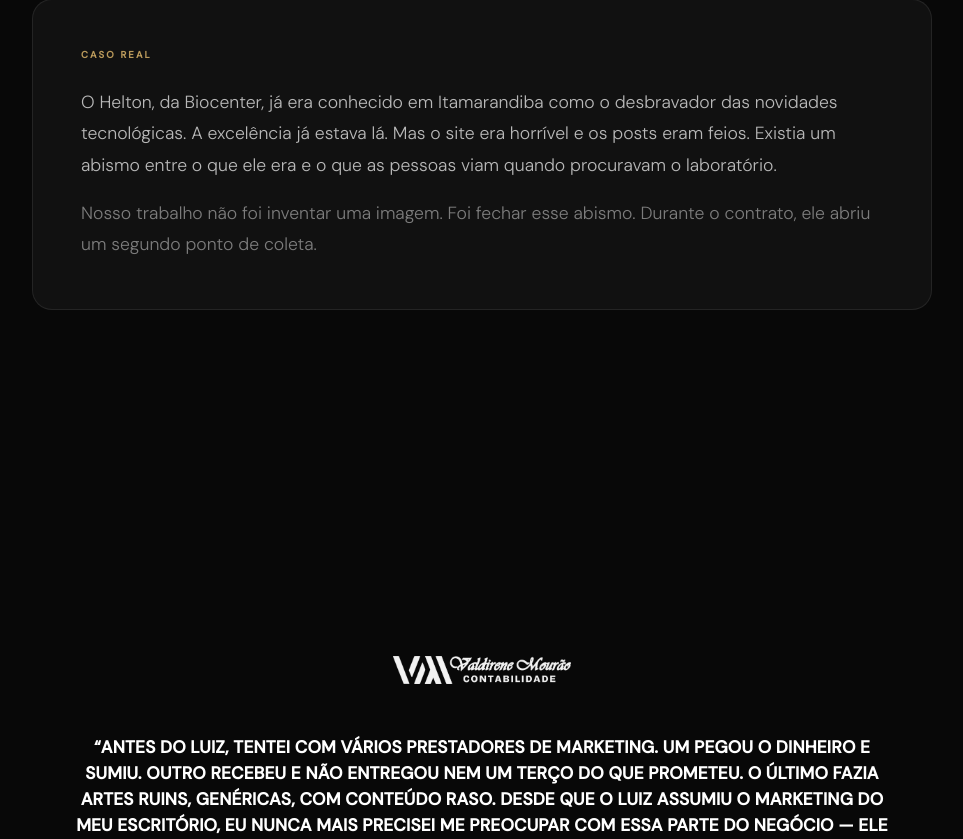
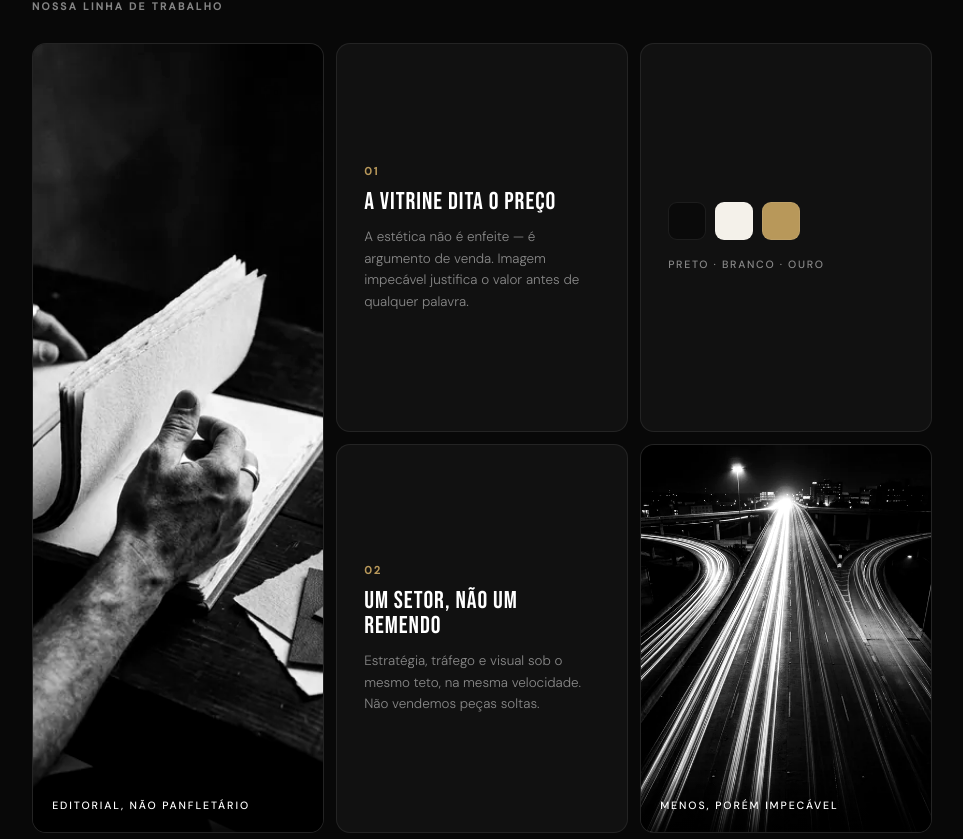
Before and after one commit to euluizvaladares/setor-de-marketing, a Next.js app: page / in a window 1280 px wide. Shown: the part 4741-5580 px from the top of the page, without its empty margins (158-1121 px from the left). Built offline with nearby package versions, Linux system fonts and the light colour scheme.

Commit message:
Replace caso real with moodboard explaining work approach (3 pillars + aesthetic)

```diff
--- a/app/globals.css
+++ b/app/globals.css
@@ -622,6 +622,76 @@ body {
 .svc-plus::after { width: 1.5px; height: 16px; transform: translate(-50%, -50%); }
 .svc-row:hover .svc-plus { transform: rotate(135deg); }
 
+/* ── Moodboard — nossa linha de trabalho ── */
+.mood-grid {
+  display: grid;
+  grid-template-columns: repeat(3, 1fr);
+  grid-auto-rows: 1fr;
+  gap: 12px;
+}
+.mood-tile {
+  border: 1px solid var(--ds-border);
+  border-radius: 14px;
+  background: var(--ds-surface);
+  overflow: hidden;
+  min-height: 158px;
+}
+.mood-tall { grid-row: span 2; }
+.mood-wide { grid-column: span 2; }
+
+.mood-img { position: relative; margin: 0; }
+.mood-img img { width: 100%; height: 100%; object-fit: cover; display: block; filter: grayscale(1) contrast(1.05); }
+.mood-img figcaption {
+  position: absolute; left: 0; right: 0; bottom: 0;
+  padding: 1.4rem 1.2rem 1.1rem;
+  font-family: var(--font-dm); font-size: 0.66rem; font-weight: 500;
+  letter-spacing: 0.18em; text-transform: uppercase; color: #fff;
+  background: linear-gradient(to top, rgba(0,0,0,0.88), transparent);
+}
+.mood-principle {
+  padding: 1.7rem; display: flex; flex-direction: column; gap: 0.7rem;
+  justify-content: center;
+}
+.mood-k {
+  font-family: var(--font-dm); font-size: 0.68rem; font-weight: 600;
+  letter-spacing: 0.2em; color: var(--gold);
+}
+.mood-principle h4 {
+  margin: 0; font-family: var(--font-bebas); font-weight: 400;
+  letter-spacing: 0.04em; text-transform: uppercase;
+  font-size: clamp(1.25rem, 1.9vw, 1.7rem); color: #fff; line-height: 1.02;
+}
+.mood-principle p {
+  margin: 0; font-family: var(--font-dm); font-weight: 300;
+  font-size: 0.84rem; color: rgba(255,255,255,0.5); line-height: 1.6;
+}
+.mood-palette {
+  padding: 1.7rem; display: flex; flex-direction: column;
+  justify-content: center; gap: 1.1rem;
+}
+.mood-swatches { display: flex; gap: 0.55rem; }
+.mood-swatches span {
+  width: 38px; height: 38px; border-radius: 9px; border: 1px solid var(--ds-border);
+}
+.mood-type {
+  padding: 1.7rem; display: flex; flex-direction: column;
+  justify-content: center; gap: 0.5rem;
+}
+.mood-aa {
+  font-family: var(--font-bebas); font-weight: 400; line-height: 0.85;
+  font-size: 3.6rem; color: var(--gold);
+}
+.mood-cap {
+  font-family: var(--font-dm); font-size: 0.66rem; font-weight: 500;
+  letter-spacing: 0.16em; text-transform: uppercase; color: rgba(255,255,255,0.5);
+}
+@media (max-width: 768px) {
+  .mood-grid { grid-template-columns: 1fr; grid-auto-rows: auto; gap: 10px; }
+  .mood-tall, .mood-wide { grid-row: auto; grid-column: auto; }
+  .mood-tile { min-height: auto; }
+  .mood-img { aspect-ratio: 16 / 10; }
+}
+
 /* ── Investimento (dois modelos de contratação) ── */
 .inv-grid { display: grid; grid-template-columns: 1fr 1fr; gap: 1.5rem; }
 .inv-card {
--- a/app/page.tsx
+++ b/app/page.tsx
@@ -682,43 +682,56 @@ export default function Home() {
             ))}
           </div>
 
-          {/* Caso real — Biocenter */}
-          <div className="reveal reveal-delay-2" style={{
-            background: 'var(--ds-surface)',
-            border: '1px solid var(--ds-border)',
-            borderRadius: '20px',
-            padding: '3rem',
-          }}>
-            <span style={{
-              fontFamily: 'var(--font-dm)',
-              fontSize: '0.6rem',
-              fontWeight: 700,
-              letterSpacing: '0.22em',
-              textTransform: 'uppercase',
-              color: 'var(--gold)',
-              display: 'block',
-              marginBottom: '1.5rem',
-            }}>
-              Caso real
+          {/* Moodboard — nossa linha de trabalho */}
+          <div className="reveal">
+            <span className="ds-label" style={{ marginBottom: '1.75rem', display: 'block' }}>
+              Nossa linha de trabalho
             </span>
-            <p style={{
-              fontFamily: 'var(--font-dm)', fontWeight: 300,
-              fontSize: 'clamp(1rem, 1.4vw, 1.1rem)',
-              color: 'rgba(255,255,255,0.7)', lineHeight: 1.8,
-            }}>
-              O Helton, da Biocenter, já era conhecido em Itamarandiba como o desbravador das novidades tecnológicas.
-              A excelência já estava lá. Mas o site era horrível e os posts eram feios.
-              Existia um abismo entre o que ele era e o que as pessoas viam quando procuravam o laboratório.
-            </p>
-            <p style={{
-              fontFamily: 'var(--font-dm)', fontWeight: 300,
-              fontSize: 'clamp(1rem, 1.4vw, 1.1rem)',
-              color: 'rgba(255,255,255,0.45)', lineHeight: 1.8,
-              marginTop: '1rem',
-            }}>
-              Nosso trabalho não foi inventar uma imagem. Foi fechar esse abismo.
-              Durante o contrato, ele abriu um segundo ponto de coleta.
-            </p>
+            <div className="mood-grid">
+              {/* eslint-disable @next/next/no-img-element */}
+              <figure className="mood-tile mood-img mood-tall">
+                <img src="/svc-identidade.webp" alt="" loading="lazy" />
+                <figcaption>Editorial, não panfletário</figcaption>
+              </figure>
+
+              <div className="mood-tile mood-principle">
+                <span className="mood-k">01</span>
+                <h4>A vitrine dita o preço</h4>
+                <p>A estética não é enfeite — é argumento de venda. Imagem impecável justifica o valor antes de qualquer palavra.</p>
+              </div>
+
+              <div className="mood-tile mood-palette">
+                <div className="mood-swatches">
+                  <span style={{ background: '#0a0a0a' }} />
+                  <span style={{ background: '#f4f1ea' }} />
+                  <span style={{ background: 'var(--gold)' }} />
+                </div>
+                <span className="mood-cap">Preto · Branco · Ouro</span>
+              </div>
+
+              <div className="mood-tile mood-principle">
+                <span className="mood-k">02</span>
+                <h4>Um setor, não um remendo</h4>
+                <p>Estratégia, tráfego e visual sob o mesmo teto, na mesma velocidade. Não vendemos peças soltas.</p>
+              </div>
+
+              <figure className="mood-tile mood-img">
+                <img src="/svc-trafego.webp" alt="" loading="lazy" />
+                <figcaption>Menos, porém impecável</figcaption>
+              </figure>
+
+              <div className="mood-tile mood-type">
+                <span className="mood-aa">Aa</span>
+                <span className="mood-cap">Bebas Neue · DM Sans</span>
+              </div>
+
+              <div className="mood-tile mood-principle mood-wide">
+                <span className="mood-k">03</span>
+                <h4>Revelar o que já existe</h4>
+                <p>Não criamos máscara. Projetamos a verdade do seu negócio com tanta força que o mercado não tem como ignorar.</p>
+              </div>
+              {/* eslint-enable @next/next/no-img-element */}
+            </div>
           </div>
         </div>
       </section>
```
